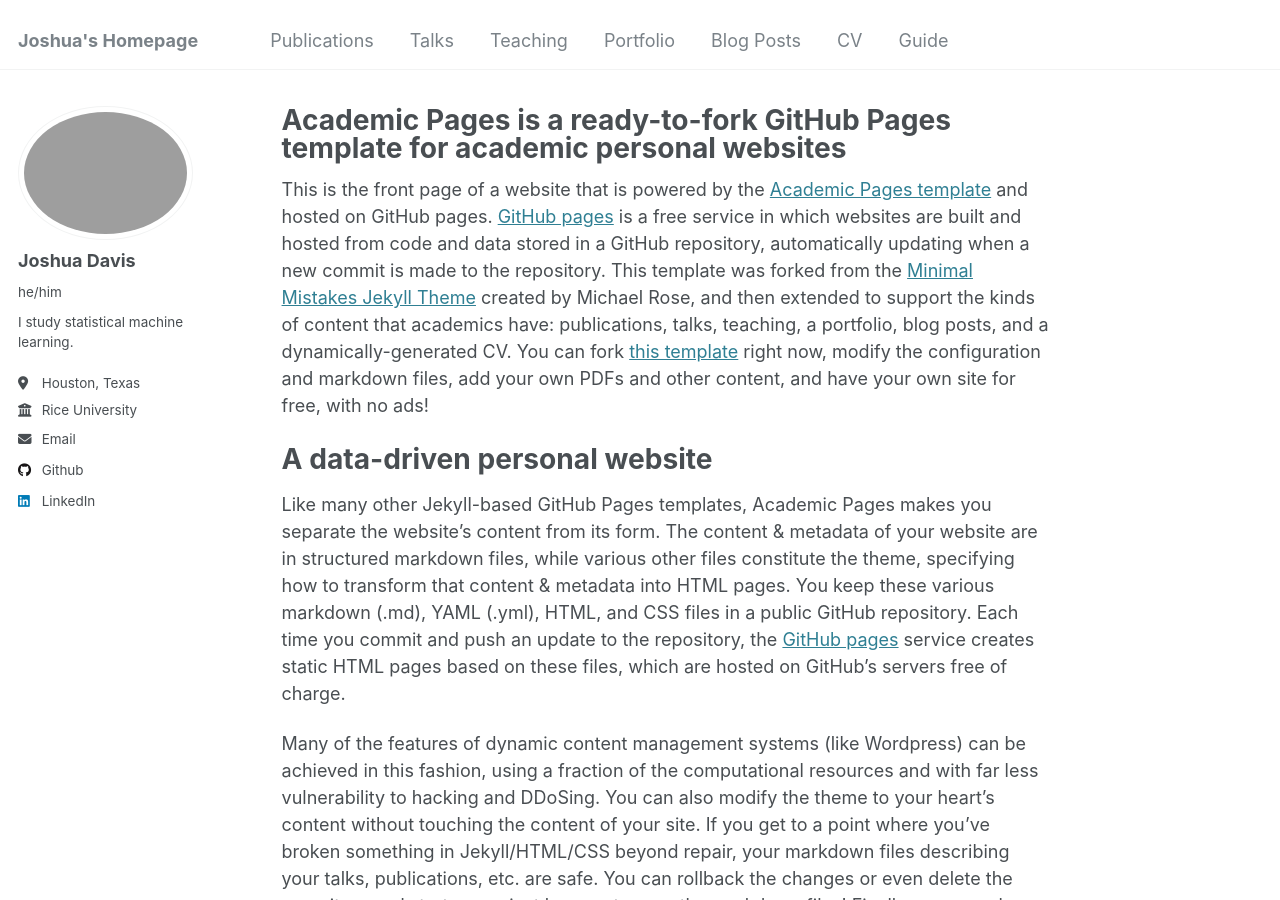
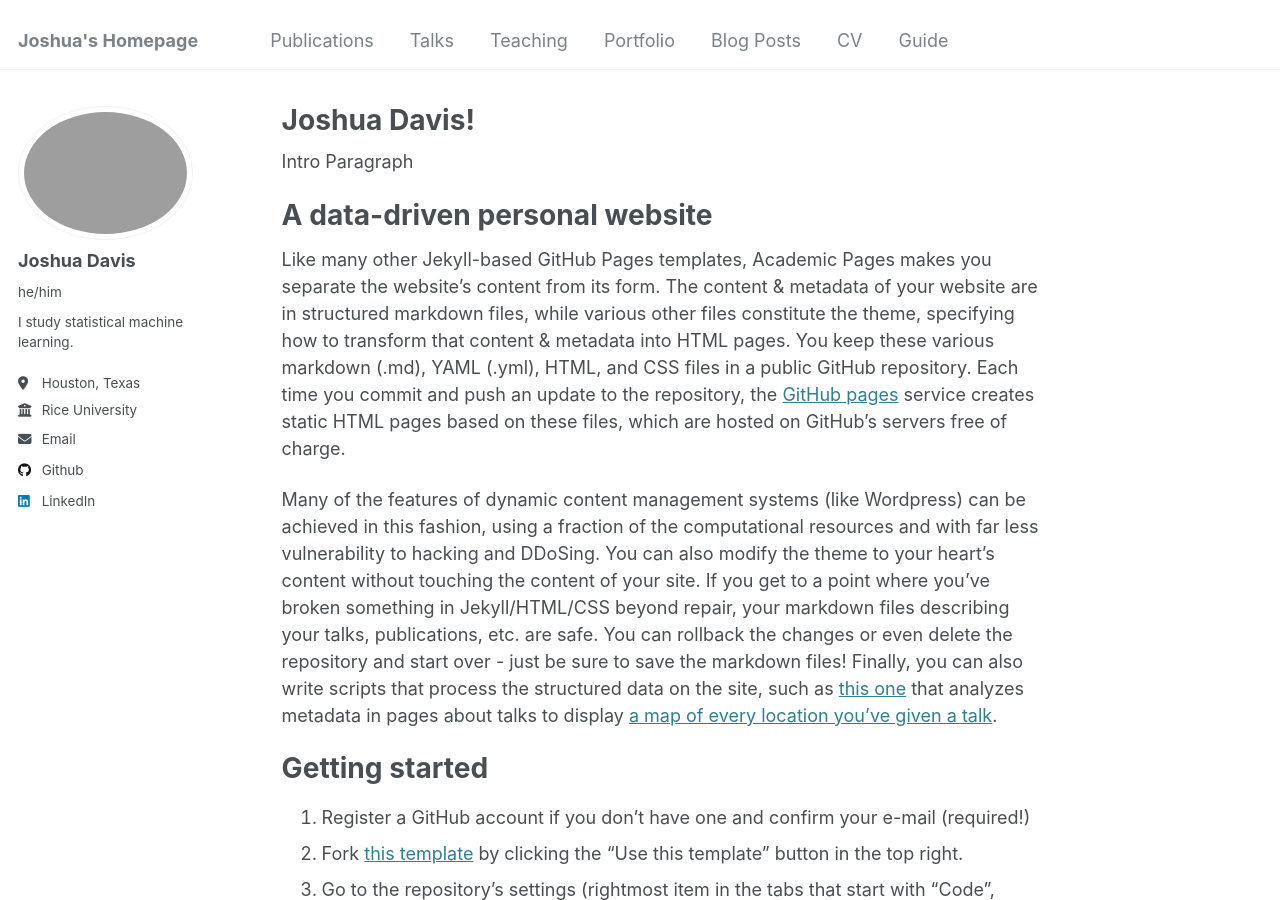
Before and after one commit to jxshdavis/jxshdavis.github.io, a Jekyll site: the page built from _pages/about.md, in a window 1280 px wide and 900 px high. Built offline with Jekyll 4.4.1, drawn with Linux system fonts in a browser that asks for light colours.

Commit message:
Update about.md

```diff
--- a/_pages/about.md
+++ b/_pages/about.md
@@ -1,13 +1,13 @@
 ---
 permalink: /
-title: "Academic Pages is a ready-to-fork GitHub Pages template for academic personal websites"
+title: "Joshua Davis!"
 author_profile: true
 redirect_from:
   - /about/
   - /about.html
 ---
 
-This is the front page of a website that is powered by the [Academic Pages template](https://github.com/academicpages/academicpages.github.io) and hosted on GitHub pages. [GitHub pages](https://pages.github.com) is a free service in which websites are built and hosted from code and data stored in a GitHub repository, automatically updating when a new commit is made to the repository. This template was forked from the [Minimal Mistakes Jekyll Theme](https://mmistakes.github.io/minimal-mistakes/) created by Michael Rose, and then extended to support the kinds of content that academics have: publications, talks, teaching, a portfolio, blog posts, and a dynamically-generated CV. You can fork [this template](https://github.com/academicpages/academicpages.github.io) right now, modify the configuration and markdown files, add your own PDFs and other content, and have your own site for free, with no ads!
+Intro Paragraph
 
 A data-driven personal website
 ======
```
